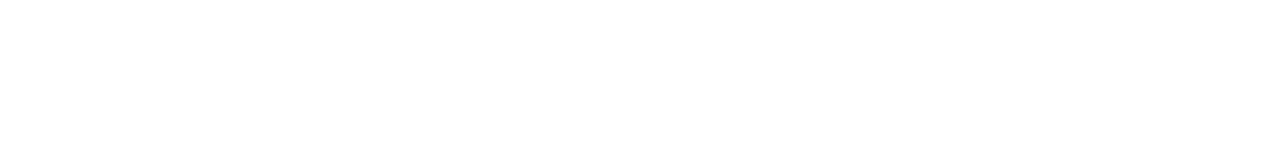
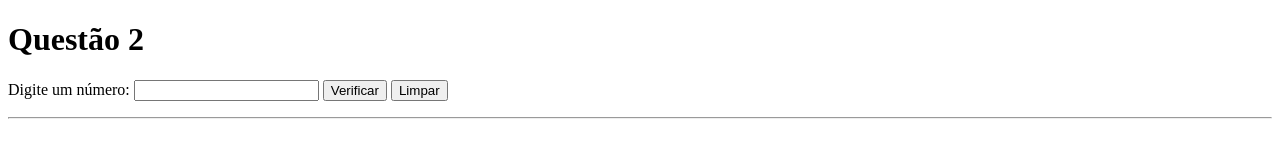
Before and after one commit to dayanetiziani/teste, a plain HTML site: page index.html in a window 1280 px wide. Drawn offline with Linux system fonts and the light colour scheme.

Commit message:
Questão 2 - finalizada

```diff
--- a/arquivo.js
+++ b/arquivo.js
@@ -0,0 +1,24 @@
+function verificaNumero() {
+    var numero = parseInt(document.getElementById("solicitaNumero").value);
+
+    var a = 0;
+    var b = 1;
+
+    while (b <= numero) {
+        if (b === numero) {
+            document.getElementById("resultado").innerHTML = `${numero} pertence à sequência de Fibonacci.`;
+            return;
+        }
+
+        var temp = b;
+        b = a + b;
+        a = temp;
+    }
+
+    document.getElementById("resultado").innerHTML = `${numero} não pertence à sequência de Fibonacci.`;
+}
+
+function limparResultado() {
+    document.getElementById("resultado").innerHTML = "";
+    document.getElementById("solicitaNumero").value = "";
+}
--- a/index.html
+++ b/index.html
@@ -7,6 +7,17 @@
     <script src="arquivo.js"></script>
 </head>
 <body>
+    <h1>Questão 2</h1>
+    <form id="fibonacciForm">
+        <label for="solicitaNumero">Digite um número:</label>
+        <input type="number" id="solicitaNumero" name="solicitaNumero">
+        <button type="button" onclick="verificaNumero()">Verificar</button>
+        <button type="button" onclick="limparResultado()">Limpar</button>
+    </form>
+
+    <p id="resultado"></p>
+
+    <hr>
 
 </body>
 </html>
```
